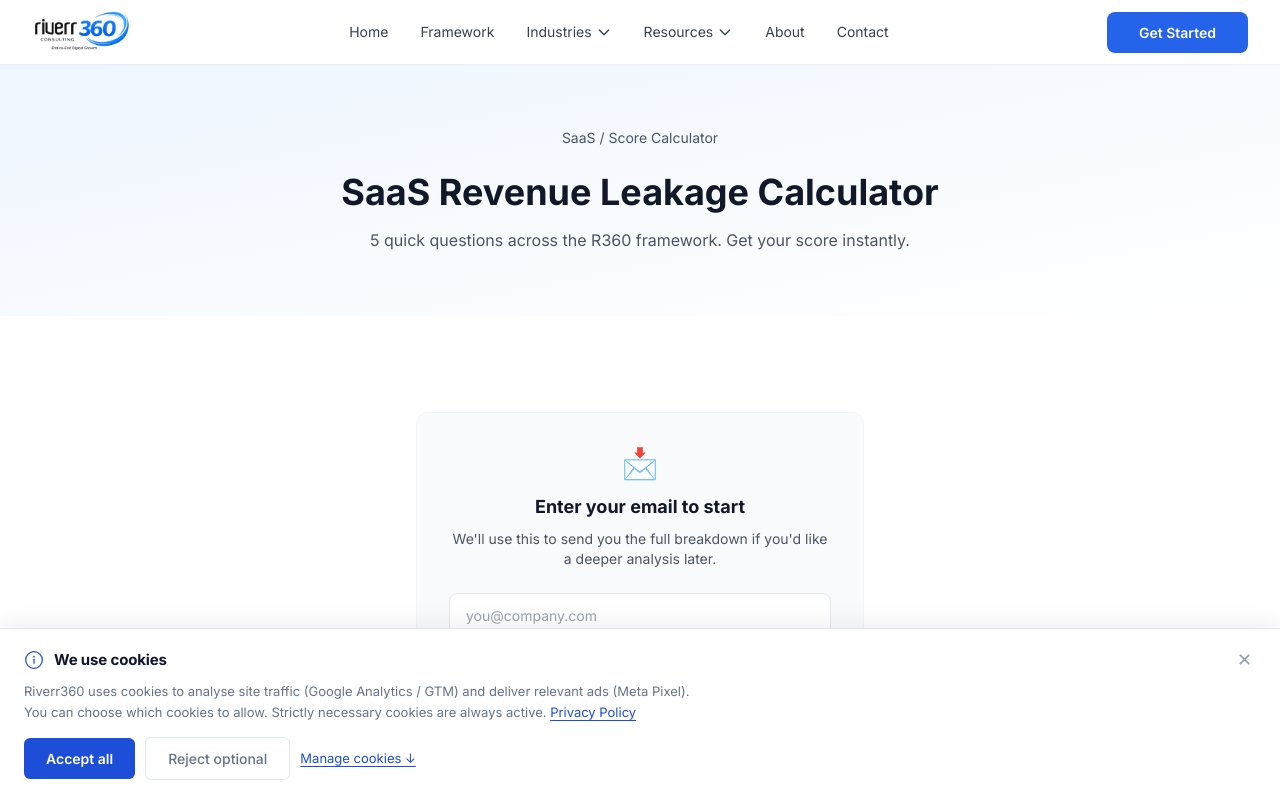
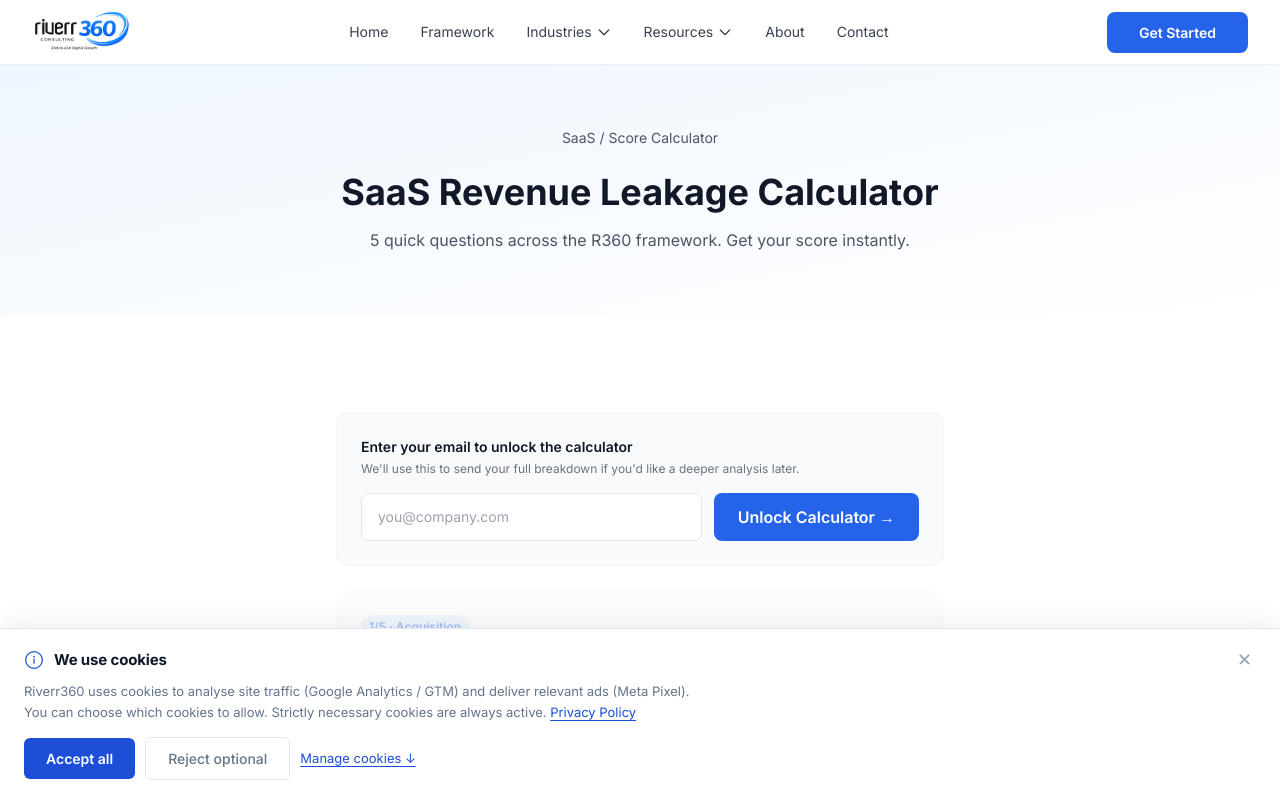
Before and after one commit to riverr360consulting/riverr360, a Next.js app: page /industries/saas/score-calculator in a window 1280 px wide. Shown: the top 800 px of the page. Built offline with nearby package versions, Linux system fonts and the light colour scheme.

Commit message:
fix: standalong email input changed to store calculator

```diff
--- a/app/industries/saas/score-calculator/page.tsx
+++ b/app/industries/saas/score-calculator/page.tsx
@@ -2,6 +2,7 @@
 
 import { useState } from 'react';
 import Link from 'next/link';
+import { submitToWeb3Forms } from '@/lib/web3forms';
 
 // ── R360 SaaS Score formula ──────────────────────────────────────────────
 // One quick question per framework layer. Each answer maps to a 0–100
@@ -116,15 +117,10 @@ export default function ScoreCalculatorPage() {
     setEmailError('');
     setSubmittingEmail(true);
     try {
-      await fetch('https://api.web3forms.com/submit', {
-        method: 'POST',
-        headers: { 'Content-Type': 'application/json' },
-        body: JSON.stringify({
-          access_key: 'bd8222f1-81ef-4ed7-9182-09c0c52ae333',
+      await submitToWeb3Forms({
         subject: `New SaaS Score Calculator lead — ${trimmed}`,
         Email: trimmed,
         Source: 'SaaS Score Calculator',
-        }),
       });
     } catch {
       /* don't block the user if lead capture fails silently */
@@ -162,30 +158,40 @@ export default function ScoreCalculatorPage() {
 
       <section className="section-padding bg-white">
         <div className="container-custom max-w-2xl mx-auto">
-          {!emailSubmitted ? (
-            <div className="bg-gray-50 rounded-xl p-8 border border-gray-100 max-w-md mx-auto text-center">
-              <div className="text-3xl mb-3">📩</div>
-              <h2 className="text-lg font-bold text-gray-900 mb-2">Enter your email to start</h2>
-              <p className="text-sm text-gray-600 mb-6">
-                We'll use this to send you the full breakdown if you'd like a deeper analysis later.
+          {!showResult ? (
+            <div className="space-y-6">
+              {/* Email field sits at the top of the same view — not a separate
+                  gate screen. Questions below stay visible the whole time,
+                  just locked until this is submitted. */}
+              <div className="bg-gray-50 rounded-xl p-6 border border-gray-100">
+                <p className="text-sm font-semibold text-gray-900 mb-1">
+                  {emailSubmitted ? '✅ Calculator unlocked' : 'Enter your email to unlock the calculator'}
                 </p>
-              <form onSubmit={handleEmailSubmit} className="space-y-3">
+                {!emailSubmitted && (
+                  <>
+                    <p className="text-xs text-gray-500 mb-4">
+                      We'll use this to send your full breakdown if you'd like a deeper analysis later.
+                    </p>
+                    <form onSubmit={handleEmailSubmit} className="flex flex-col sm:flex-row gap-3">
                       <input
                         type="email"
                         value={email}
                         onChange={(e) => setEmail(e.target.value)}
                         placeholder="you@company.com"
-                  className="w-full px-4 py-3 rounded-lg border border-gray-200 text-sm"
+                        className="flex-1 px-4 py-3 rounded-lg border border-gray-200 text-sm"
                         required
                       />
-                {emailError && <p className="text-sm text-red-600 text-left">{emailError}</p>}
-                <button type="submit" disabled={submittingEmail} className="btn-primary w-full py-3">
-                  {submittingEmail ? 'Starting...' : 'Start Calculator →'}
+                      <button type="submit" disabled={submittingEmail} className="btn-primary px-6 whitespace-nowrap">
+                        {submittingEmail ? 'Unlocking...' : 'Unlock Calculator →'}
                       </button>
                     </form>
+                    {emailError && <p className="text-sm text-red-600 mt-2">{emailError}</p>}
+                  </>
+                )}
               </div>
-          ) : !showResult ? (
-            <div className="space-y-8">
+
+              {/* Questions — always rendered, disabled until email is submitted */}
+              <div className={`space-y-6 transition-opacity ${!emailSubmitted ? 'opacity-40 pointer-events-none select-none' : ''}`}>
                 {QUESTIONS.map((q, idx) => (
                   <div key={q.layer} className="bg-gray-50 rounded-xl p-6 border border-gray-100">
                     <div className="flex items-center gap-2 mb-3">
@@ -219,6 +225,7 @@ export default function ScoreCalculatorPage() {
                 >
                   {allAnswered ? 'See My Score →' : `Answer all ${QUESTIONS.length} questions to continue`}
                 </button>
+              </div>
             </div>
           ) : (
             <div className="text-center">
```
Lines whose indentation alone changed are shown as unchanged.
